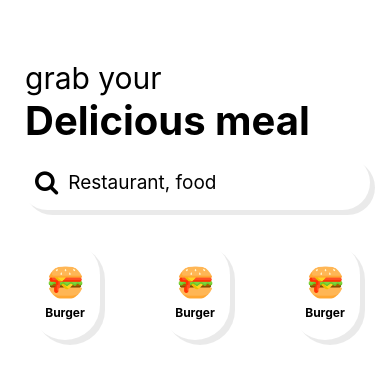
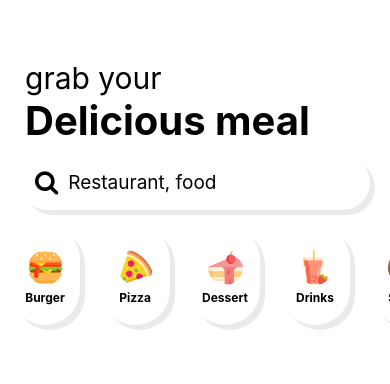
Before and after one commit to natnael-OQP/learn-RN, a React Native app: screen / in a window 390 px wide. Shown: the top 384 px of the page. Built offline with nearby package versions, Linux system fonts and the light colour scheme.

Commit message:
add margin in x and y axis

```diff
--- a/src/components/CategoryItem.jsx
+++ b/src/components/CategoryItem.jsx
@@ -1,16 +1,13 @@
 import { StyleSheet, Text, View, Image } from "react-native";
 import { elevation } from "../components/common/style.js";
 
-const CategoryItem = () => {
+const CategoryItem = ({ name, img }) => {
   return (
     <View style={[styles.wrapper, elevation]}>
       <View style={styles.imageContainer}>
-        <Image
-          source={require("../assets/images/burger.png")}
-          style={styles.image}
-        />
+        <Image source={img} style={styles.image} />
       </View>
-      <Text style={styles.header}>Burger</Text>
+      <Text style={styles.header}>{name}</Text>
     </View>
   );
 };
@@ -22,7 +19,8 @@ const styles = StyleSheet.create({
   wrapper: {
     width: 70,
     height: 100,
-    margin: 30,
+    marginVertical: 15,
+    marginHorizontal: 10,
     borderRadius: 40,
     flexDirection: "column",
     alignItems: "center",
```
